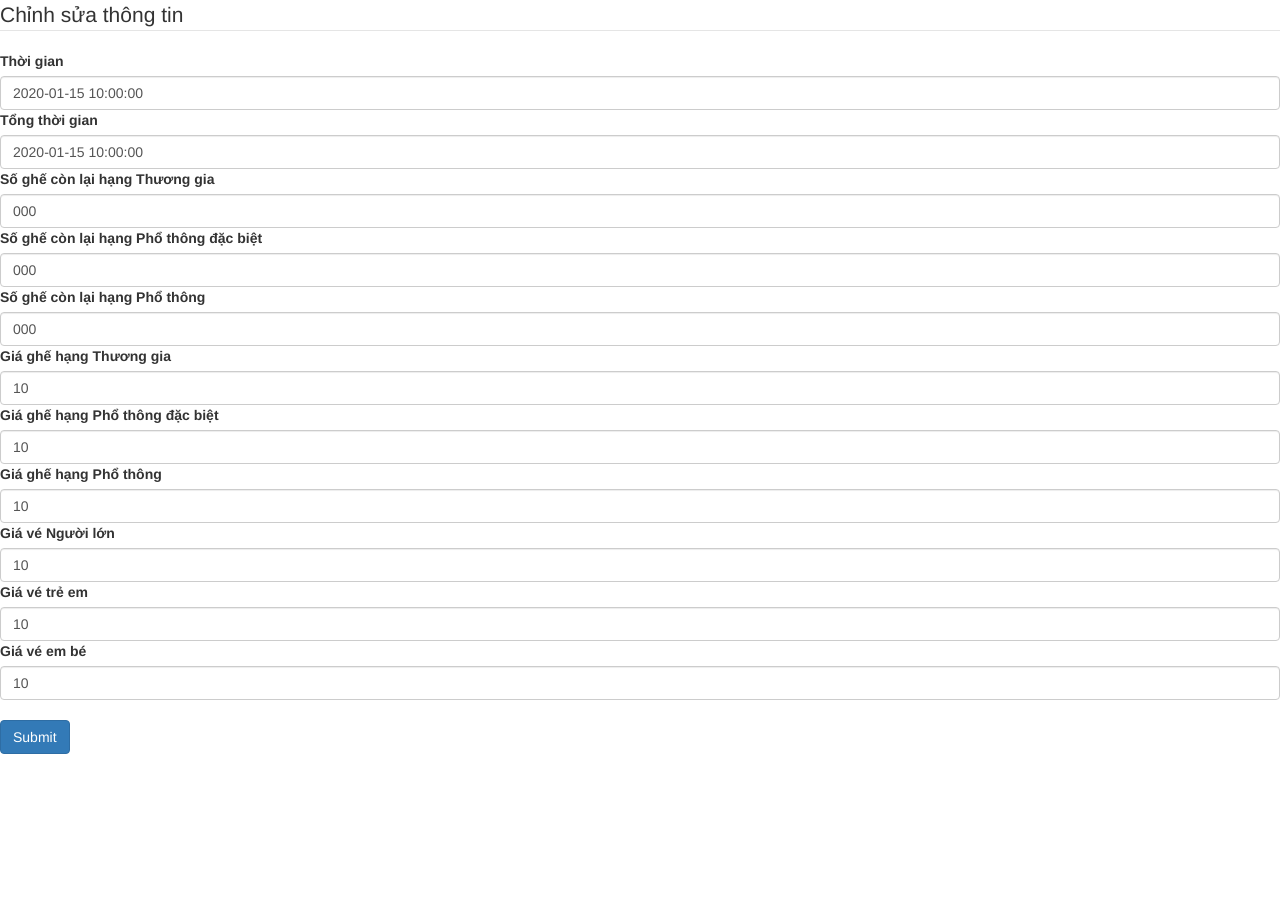
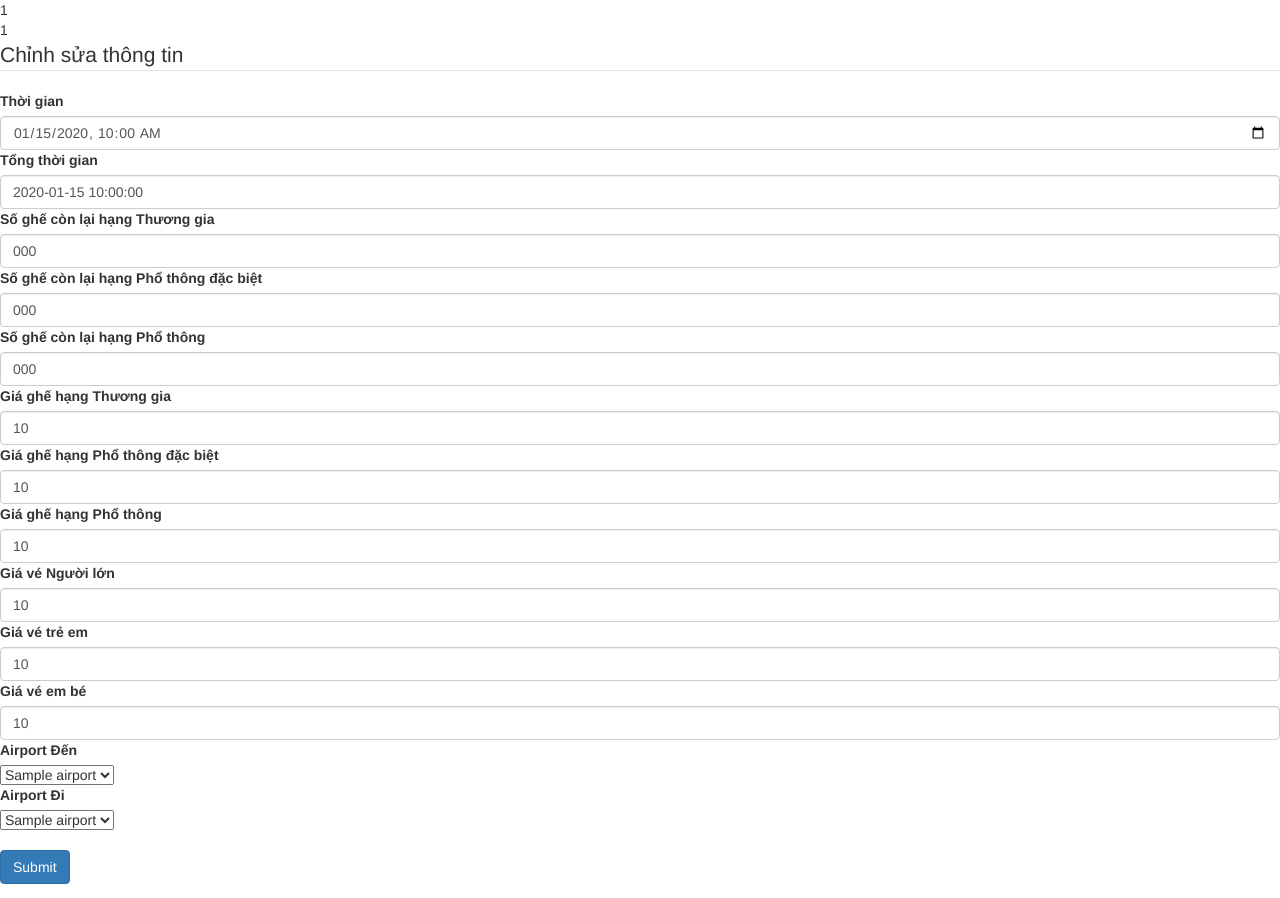
Before and after one commit to NguyenPhuTai/travellala, a PHP site: page /edit-admin2.php?id=1 in a window 1280 px wide. Before the commit the page ends 754 px from the top, so only its background shows below. Run offline with PHP 8.4, Linux system fonts and the light colour scheme; the visitor is signed in with stand-in values (Sample User, id 1); tables that the repository leaves empty or names only in its code hold one stand-in row (values such as "Sample post").

Commit message:
duong update

```diff
--- a/edit-admin2.php
+++ b/edit-admin2.php
@@ -3,65 +3,105 @@
 require_once "config.php";
 require_once "user.php";
 
-$id = !empty($_GET['id']) ? (INT)$_GET['id'] : 0;
+$id = !empty($_GET['id']) ? (int)$_GET['id'] : 0;
+$airport= mysqli_query($conn,"SELECT * FROM airport WHERE id_airport=$id");
+foreach($airport as $a);
+$schedule = mysqli_query($conn, "SELECT s.id,s.time, a.name_airport,s.sum_time,s.fix_number_vip_1,s.fix_number_vip_2,s.fix_number_vip_3,s.price_number_vip_1,s.price_number_vip_2,s.price_number_vip_3,s.price_adult,s.price_child,s.price_baby,a.name_airport AS'san bay di',b.name_airport AS'san bay den' FROM schedule s
+      CROSS JOIN route r ON s.id_route=r.id_route
+      CROSS JOIN airport a ON r.id_airport_go=a.id_airport
+      CROSS JOIN airport b ON r.id_airport_come=b.id_airport
+      WHERE s.id=$id");
+foreach($schedule as $s);
+$test = mysqli_query($conn,"SELECT s.id,r.id_airport_go,a.name_airport AS'san bay di',r.id_airport_come,b.name_airport AS'san bay den' FROM schedule s
+CROSS JOIN route r ON s.id_route=r.id_route
+CROSS JOIN airport a ON r.id_airport_go=a.id_airport
+CROSS JOIN airport b ON r.id_airport_come=b.id_airport
+WHERE s.id=$id");
+foreach($test as $t);
+$t1=$t['id_airport_go'];
+$t2=$t['id_airport_come'];
+echo $t1.'<br>'.$t2.'<br>';
+$kq = edit3($id);
+$err = [];
 
-$kq=edit3($id);
-$err=[];
-if(isset($_POST['submit'])){
-    $time=$_POST['time'];
-    $sumtime=$_POST['sumtime'];
-    $fixvip1=$_POST['fixvip1'];
-    $fixvip2=$_POST['fixvip2'];
-    $fixvip3=$_POST['fixvip3'];
-    $gvip1=$_POST['gvip1'];
-    $gvip2=$_POST['gvip2'];
-    $gvip3=$_POST['gvip3'];
-    $gl1=$_POST['gl1'];
-    $gl2=$_POST['gl2'];
-    $gl3=$_POST['gl3'];
+if (isset($_POST['submit'])) {
+  $time = $_POST['time'];
+  $sumtime = $_POST['sumtime'];
+  $fixvip1 = $_POST['fixvip1'];
+  $fixvip2 = $_POST['fixvip2'];
+  $fixvip3 = $_POST['fixvip3'];
+  $gvip1 = $_POST['gvip1'];
+  $gvip2 = $_POST['gvip2'];
+  $gvip3 = $_POST['gvip3'];
+  $gl1 = $_POST['gl1'];
+  $gl2 = $_POST['gl2'];
+  $gl3 = $_POST['gl3'];
+  $add1 = $_POST['add1'];
+  $add2 = $_POST['add2'];
 
-    if(empty($time)){
-        $err[]="Không để trống Thời gian bay";
+  if (empty($time)) {
+    $err[] = "Không để trống Thời gian bay";
   }
-    if(empty($sumtime)){
-        $err[]="Không để trống Tổng thời gian bay";
+  if (empty($sumtime)) {
+    $err[] = "Không để trống Tổng thời gian bay";
   }
-    if(empty($fixvip1)){
-        $err[]="Không để trống Số ghế hạng Thương gia";
+  if (empty($fixvip1)) {
+    $err[] = "Không để trống Số ghế hạng Thương gia";
   }
-    if(empty($fixvip2)){
-        $err[]="Không để trống Số ghế Phổ thông đặc biệt";
+  if (empty($fixvip2)) {
+    $err[] = "Không để trống Số ghế Phổ thông đặc biệt";
   }
-    if(empty($fixvip3)){
-        $err[]="Không để trống Số ghế Phổ thông";
+  if (empty($fixvip3)) {
+    $err[] = "Không để trống Số ghế Phổ thông";
   }
-    if(empty($gvip1)){
-        $err[]="Không để trống Giá vé Thương gia";
+  if (empty($gvip1)) {
+    $err[] = "Không để trống Giá vé Thương gia";
   }
-    if(empty($gvip2)){
-        $err[]="Không để trống Giá vé Phổ thông đặc biệt";
+  if (empty($gvip2)) {
+    $err[] = "Không để trống Giá vé Phổ thông đặc biệt";
   }
-    if(empty($gvip3)){
-        $err[]="Không để trống Giá vé Phổ thông";
+  if (empty($gvip3)) {
+    $err[] = "Không để trống Giá vé Phổ thông";
   }
 
-    if(empty($gl1)){
-        $err[]="Không để trống Giá vé Người lớn";
+  if (empty($gl1)) {
+    $err[] = "Không để trống Giá vé Người lớn";
   }
-    if(empty($gl2)){
-        $err[]="Không để trống Giá vé Trẻ em";
-    }if(empty($gl3)){
-        $err[]="Không để trống Giá vé Em bé";
+  if (empty($gl2)) {
+    $err[] = "Không để trống Giá vé Trẻ em";
+  }
+  if (empty($gl3)) {
+    $err[] = "Không để trống Giá vé Em bé";
+  }
+  if (empty($add2)) {
+    $err[] = "Không để trống Airport Đến";
+  }
+  if (empty($add1)) {
+    $err[] = "Không để trống Airport Đi";
+  }
+  // else{
+
+  //    $buoc1=mysqli_query($conn,"SELECT a.id_airport FROM airport a WHERE a.name_airport='$add1'");
+
+  //    $b0=mysqli_query($conn,"UPDATE airport a SET a.id_airport=$buoc1 WHERE a.id_airport=$t1; ");
+  // }
+
+  if (empty($err)) {
+    $a = mysqli_query($conn, "UPDATE schedule SET time='$time', sum_time='$sumtime', fix_number_vip_1=$fixvip1,fix_number_vip_2=$fixvip2,fix_number_vip_3=$fixvip3,price_number_vip_1=$gvip1,price_number_vip_2=$gvip2,price_number_vip_3=$gvip3,price_adult=$gl1,price_child=$gl2,price_baby=$gl3 WHERE id=$id");
+
+  }
+  if($a){
+    echo "a ok";
+  }
+  if($b0){
+    echo "b ok";
   }
 
-    if(empty($err)){
-        $a=mysqli_query($conn,"UPDATE schedule SET time='$time', sum_time='$sumtime', fix_number_vip_1=$fixvip1,fix_number_vip_2=$fixvip2,fix_number_vip_3=$fixvip3,price_number_vip_1=$gvip1,price_number_vip_2=$gvip2,price_number_vip_3=$gvip3,price_adult=$gl1,price_child=$gl2,price_baby=$gl3 WHERE id=$id");
-    }
-    if($a){
-        header("Location: thanhcong.php");
-    }else{
-        header("Location: thatbai.php");
-    }
+  // if ($a && $b && $c) {
+  //   header("Location: thanhcong.php");
+  // } else {
+  //   header("Location: thatbai.php");
+  // }
 }
 
 
@@ -83,7 +123,7 @@ if(isset($_POST['submit'])){
   <legend>Chỉnh sửa thông tin</legend>
   <div class="mb-3">
     <label for="disabledTextInput" class="form-label">Thời gian</label>
-      <input name="time" type="text" class="form-control" placeholder="Thời gian" value="<?php echo $kq[0]['time'] ?>">
+    <input name="time" type="datetime-local" class="form-control" placeholder="Thời gian" value="<?php echo $kq[0]['time'] ?>">
   </div>
   <div class="mb-3">
     <label for="disabledTextInput" class="form-label">Tổng thời gian</label>
@@ -91,39 +131,72 @@ if(isset($_POST['submit'])){
   </div>
   <div class="mb-3">
     <label for="disabledTextInput" class="form-label">Số ghế còn lại hạng Thương gia</label>
-      <input name="fixvip1" type="text"  class="form-control" placeholder="Số ghế còn lại hạng Thương gia" value="<?php echo $kq[0]['fix_number_vip_1']; ?> ">
+    <input name="fixvip1" type="text" class="form-control" placeholder="Số ghế còn lại hạng Thương gia" value="<?php echo $kq[0]['fix_number_vip_1']; ?> ">
   </div>
   <div class="mb-3">
     <label for="disabledTextInput" class="form-label">Số ghế còn lại hạng Phổ thông đặc biệt</label>
-      <input name="fixvip2" type="text"  class="form-control" placeholder="Số ghế còn lại hạng Phổ thông đặc biệt" value="<?php echo $kq[0]['fix_number_vip_2']; ?> ">
+    <input name="fixvip2" type="text" class="form-control" placeholder="Số ghế còn lại hạng Phổ thông đặc biệt" value="<?php echo $kq[0]['fix_number_vip_2']; ?> ">
   </div>
   <div class="mb-3">
     <label for="disabledTextInput" class="form-label">Số ghế còn lại hạng Phổ thông</label>
-      <input name="fixvip3" type="text"  class="form-control" placeholder="Số ghế còn lại hạng Phổ thông" value="<?php echo $kq[0]['fix_number_vip_3']; ?> ">
+    <input name="fixvip3" type="text" class="form-control" placeholder="Số ghế còn lại hạng Phổ thông" value="<?php echo $kq[0]['fix_number_vip_3']; ?> ">
   </div>
   <div class="mb-3">
     <label for="disabledTextInput" class="form-label">Giá ghế hạng Thương gia</label>
-      <input name="gvip1" type="text"  class="form-control" placeholder="Giá ghế hạng Thương gia" value="<?php echo $kq[0]['price_number_vip_1'] ?>">
+    <input name="gvip1" type="text" class="form-control" placeholder="Giá ghế hạng Thương gia" value="<?php echo $kq[0]['price_number_vip_1'] ?>">
   </div>
   <div class="mb-3">
     <label for="disabledTextInput" class="form-label">Giá ghế hạng Phổ thông đặc biệt</label>
-      <input name="gvip2" type="text"  class="form-control" placeholder="Giá ghế hạng Phổ thông đặc biệt" value="<?php echo $kq[0]['price_number_vip_2'] ?>">
+    <input name="gvip2" type="text" class="form-control" placeholder="Giá ghế hạng Phổ thông đặc biệt" value="<?php echo $kq[0]['price_number_vip_2'] ?>">
   </div>
   <div class="mb-3">
     <label for="disabledTextInput" class="form-label">Giá ghế hạng Phổ thông</label>
-      <input name="gvip3" type="text"  class="form-control" placeholder="Giá ghế hạng Phổ thông" value="<?php echo $kq[0]['price_number_vip_3'] ?>">
+    <input name="gvip3" type="text" class="form-control" placeholder="Giá ghế hạng Phổ thông" value="<?php echo $kq[0]['price_number_vip_3'] ?>">
   </div>
   <div class="mb-3">
     <label for="disabledTextInput" class="form-label">Giá vé Người lớn</label>
-      <input name="gl1" type="text"  class="form-control" placeholder="Giá vé Người lớn" value="<?php echo $kq[0]['price_adult'] ?>">
+    <input name="gl1" type="text" class="form-control" placeholder="Giá vé Người lớn" value="<?php echo $kq[0]['price_adult'] ?>">
   </div>
   <div class="mb-3">
     <label for="disabledTextInput" class="form-label">Giá vé trẻ em</label>
-      <input name="gl2" type="text"  class="form-control" placeholder="Giá vé trẻ em" value="<?php echo $kq[0]['price_child'] ?>">
+    <input name="gl2" type="text" class="form-control" placeholder="Giá vé trẻ em" value="<?php echo $kq[0]['price_child'] ?>">
   </div>
   <div class="mb-3">
     <label for="disabledTextInput" class="form-label">Giá vé em bé</label>
-      <input name="gl3" type="text"  class="form-control" placeholder="Giá vé em bé" value="<?php echo $kq[0]['price_baby'] ?>">
+    <input name="gl3" type="text" class="form-control" placeholder="Giá vé em bé" value="<?php echo $kq[0]['price_baby'] ?>">
+  </div>
+  <div class="mb-3">
+    <label for="disabledTextInput" class="form-label">Airport Đến</label>
+    <br>
+    <!-- <input name="add1" type="text" class="form-control" placeholder="Airport Đến" value="<?php echo  $s['san bay den']; ?>">
+  </div> -->
+  <select id="class" name="add2">
+            <option value="<?php echo $t2; ?>"><?php echo  $s['san bay den'];?></option>
+            <?php
+                // Viết câu lệnh truy vấn lấy ra danh sách lớp học từ bảng class
+                $sql = "SELECT * FROM airport";
+                // Thực thi truy vấn trên
+                $result = mysqli_query($conn, $sql);
+                foreach ($result as $class) : ?>
+                    <option value="<?php echo $class['id_airport']; ?>" ><?php echo $class['name_airport']; ?></option>
+            <?php endforeach; ?>
+        </select>
+        </div>
+  <div class="mb-3">
+    <label for="disabledTextInput" class="form-label">Airport Đi</label>
+    <br>
+    <!-- <input name="add2" type="text" class="form-control" placeholder="Airport Đi" value="<?php echo $s['san bay di']; ?>"> -->
+    <select id="class" name="add1">
+            <option value="<?php echo $t1; ?>"><?php echo $s['san bay di']; ?></option>
+            <?php
+                // Viết câu lệnh truy vấn lấy ra danh sách lớp học từ bảng class
+                $sql = "SELECT * FROM airport";
+                // Thực thi truy vấn trên
+                $result = mysqli_query($conn, $sql);
+                foreach ($result as $class) : ?>
+                    <option value='<?php echo $class['id_airport']; ?>'><?php echo $class['name_airport']; ?></option>
+            <?php endforeach; ?>
+        </select>
   </div>
   <br>
   <button name="submit" type="submit" class="btn btn-primary">Submit</button>
--- a/thanhcong.php
+++ b/thanhcong.php
@@ -1,7 +1,7 @@
 <html>
   <head>
     <link href="https://fonts.googleapis.com/css?family=Nunito+Sans:400,400i,700,900&display=swap" rel="stylesheet">
-    <meta http-equiv="refresh" content="3;url=admin.php">
+    <meta http-equiv="refresh" content="3;url=admin.php?action=lịch+trình+bay">
     <link rel="short icon" href="photo/logo3.png">
   </head>
     <style>
```
Lines whose indentation alone changed are shown as unchanged.
